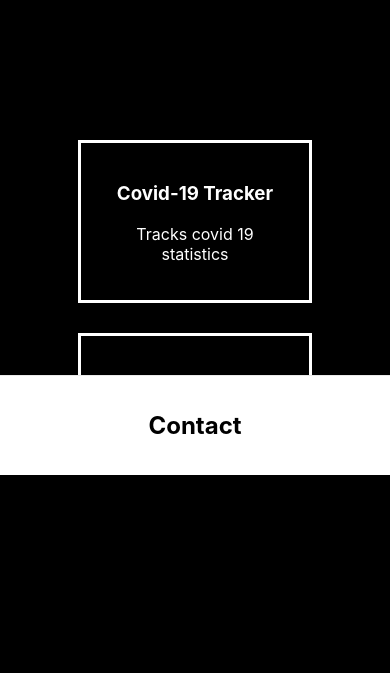
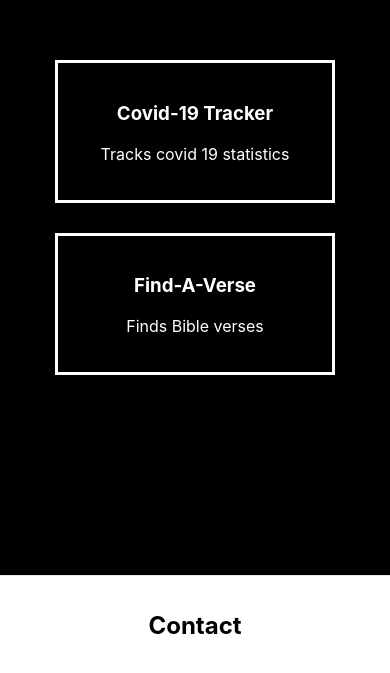
Before and after one commit to sammateo/portfolio-website, a Next.js app: page / in a window 390 px wide. Shown: the part 969-1642 px from the top of the page. Before the commit the page ends 1444 px from the top, so only its background shows below. Built offline with nearby package versions, Linux system fonts and the light colour scheme.

Commit message:
responsiveness

```diff
--- a/src/project.js
+++ b/src/project.js
@@ -2,12 +2,12 @@ import style from '../styles/Project.module.css'
 import Link from 'next/link'
 export default function project({title,description,refindex}){
     const projinfo=[
-        {title:"Covid-19 Tracker", description:"Tracks covid 19 statistics", ref:"https://covid-19-stat-tracker.netlify.app/"},
-        {title:"Find-A-Verse", description:"Finds Bible verses", ref:"https://findaverse.netlify.app/"}
+         {ref:"https://covid-19-stat-tracker.netlify.app/"},
+         {ref:"https://findaverse.netlify.app/"}
       ]
     return(
-        <Link href={projinfo[refindex].ref}>
-            <a><div className={style.container}>
+        <Link   href={projinfo[refindex].ref}>
+            <a target="_blank"><div className={style.container}>
 
                 <h3>{title}</h3>
                 <p>{description}</p>
--- a/styles/Home.module.css
+++ b/styles/Home.module.css
@@ -141,12 +141,6 @@
   position:absolute;
   bottom:30px;
 }
-.arrowcontainer:hover{
-  color:#0070f3;
-}
-.arrow :hover{
-  color:#0070f3;
-}
 @media (max-width: 600px) {
   .grid {
     width: 100%;
@@ -155,7 +149,11 @@
 
   .projects{
     grid-template-columns:1fr;
-    bottom:-600px;
+    bottom:-500px;
+    width:90%;
+  }
+  .footer{
+    bottom:-800px;
   }
 
 }
```
